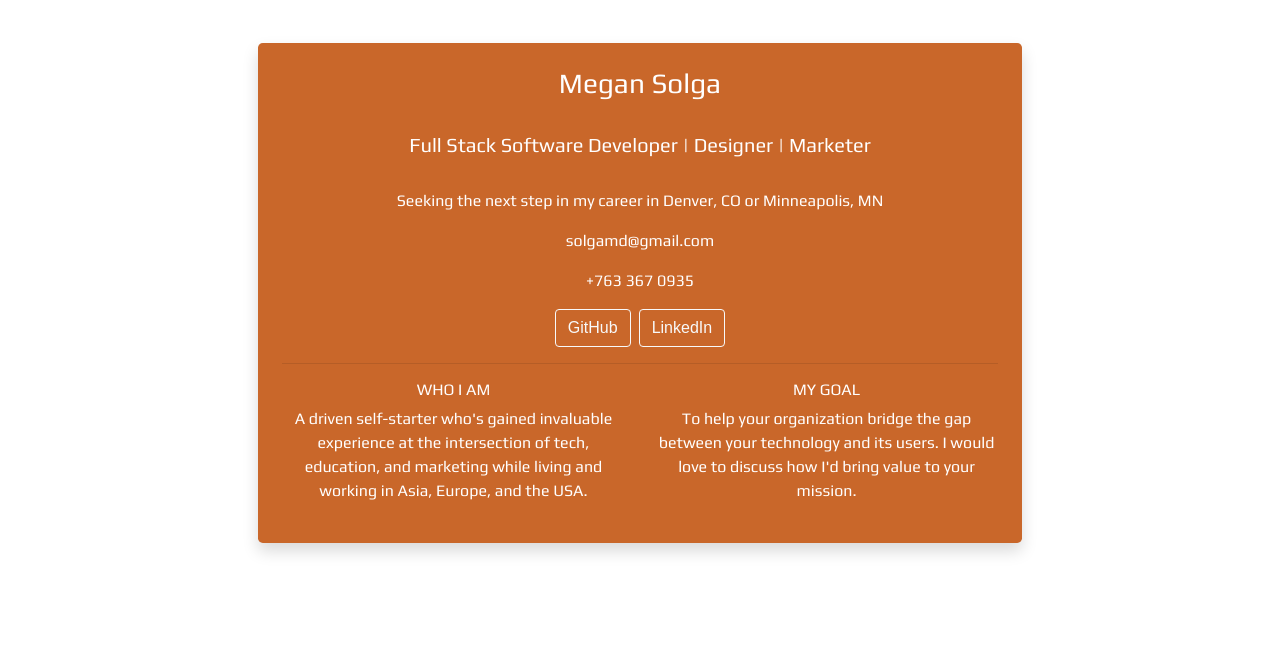
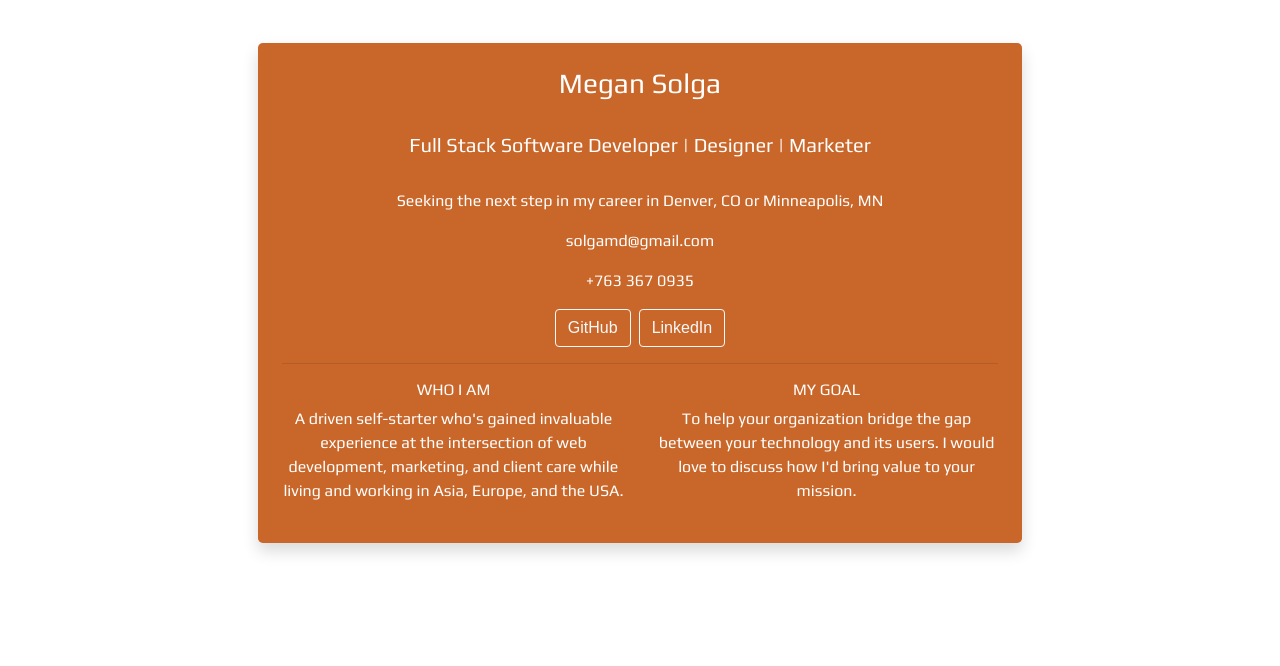
Before and after one commit to solgamd/Bootstrap-Resume, a website: page public/index.html in a window 1280 px wide. Shown: the part 61-727 px from the top of the page. Drawn offline with nearby package versions, Linux system fonts and the light colour scheme.

Commit message:
New Who I Am text in About section

```diff
--- a/public/index.html
+++ b/public/index.html
@@ -76,9 +76,7 @@
                         <div class="col" style="min-width: 200px">
                             <h6 class="text-center">WHO I AM</h6>
                             <p class="text-center">A driven self-starter who's gained invaluable experience at the
-                                intersection of tech,
-                                education,
-                                and marketing while living and working in Asia,
+                                intersection of web development, marketing, and client care while living and working in Asia,
                                 Europe, and the USA.</p>
                         </div>
                         <div class="col" style="min-width: 200px">
```
